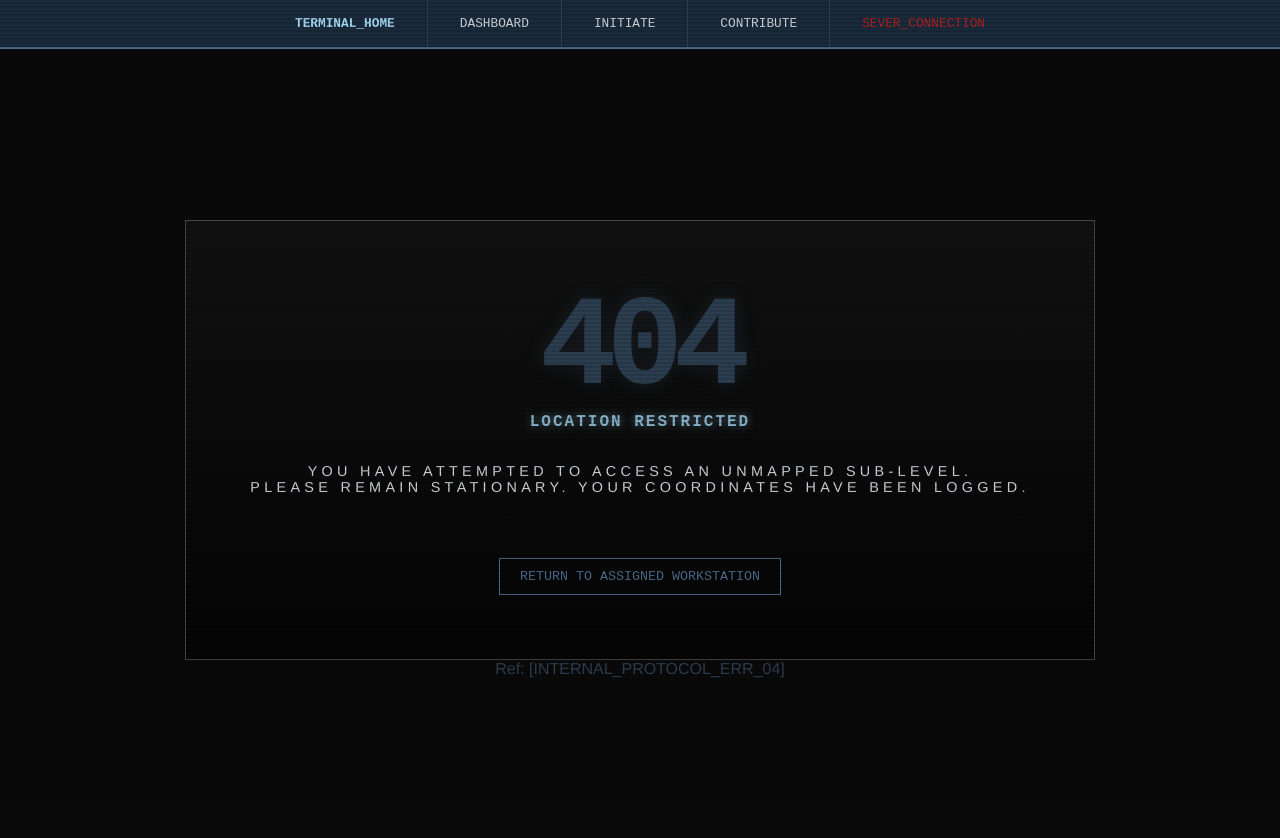
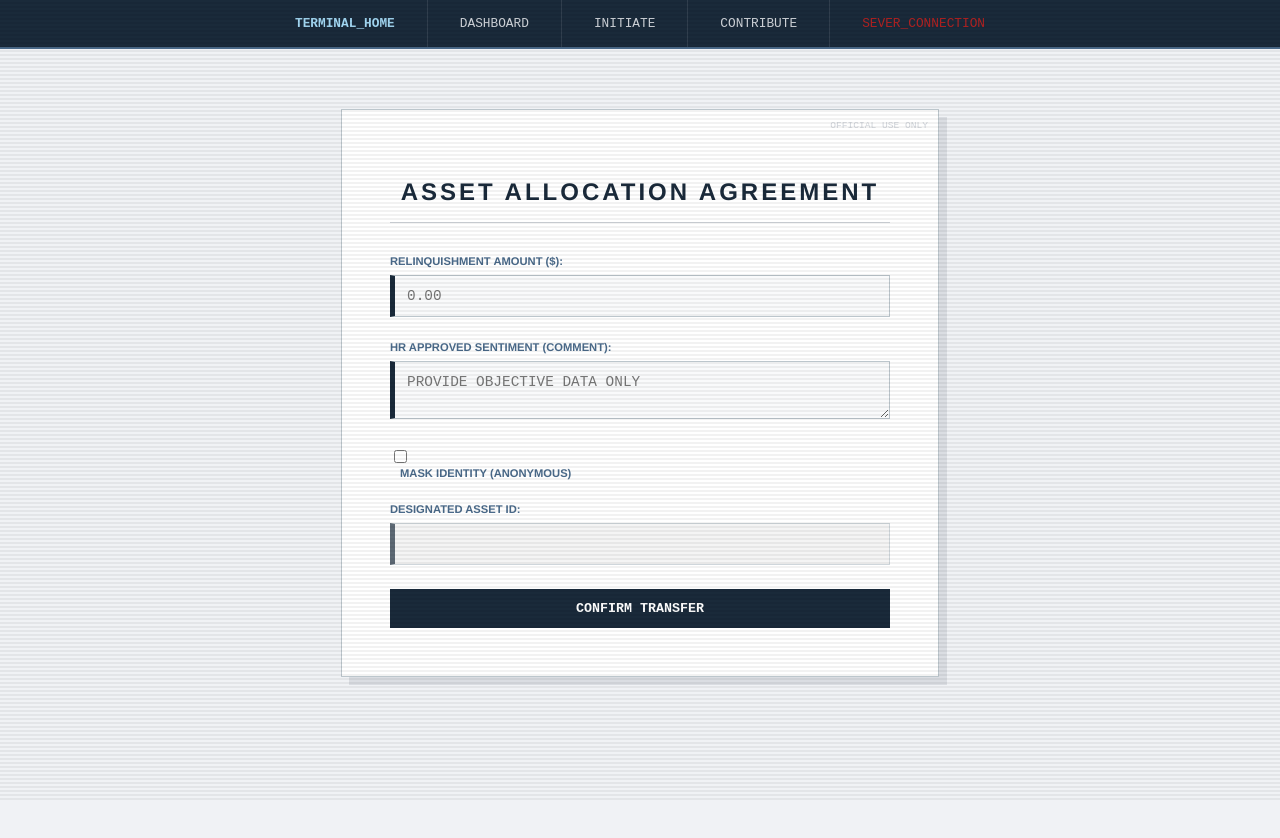
Before and after one commit to Niffy-RS/crowdfunding-frontend, a React (Vite) app: page /pledges in a window 1280 px wide. Shown: the top 838 px of the page. After the commit the page ends 800 px from the top, so only its background shows below. Built offline with nearby package versions, Linux system fonts and the light colour scheme; sample sign-in values are in the browser's storage.

Commit message:
bug fixes

```diff
--- a/src/main.jsx
+++ b/src/main.jsx
@@ -24,7 +24,7 @@ const router = createBrowserRouter([
         { path: "login", element: <LoginPage />},
         { path: "fundraisers/:id", element: <FundraiserPage /> },
         { path: "fundraisers", element: <NewFundraiserPage /> },
-        { path: "pledges/:id", element: <NewPledgePage /> },
+        { path: "pledges/", element: <NewPledgePage /> },
         { path: "users/:id", element: <UserPage /> },
         { path: "signup", element: <SignupPage /> },
         { path: "*", element: <NotFound /> }
--- a/src/pages/NewPledgePage.jsx
+++ b/src/pages/NewPledgePage.jsx
@@ -3,7 +3,7 @@ import NewPledgeForm from "../components/NewPledgeForm";
 
 function NewPledgePage() {
   const { id } = useParams();
-  return <NewPledgeForm projectID={id} />;
+  return <NewPledgeForm fundraiserId={id} />;
 }
 
 export default NewPledgePage;
```
